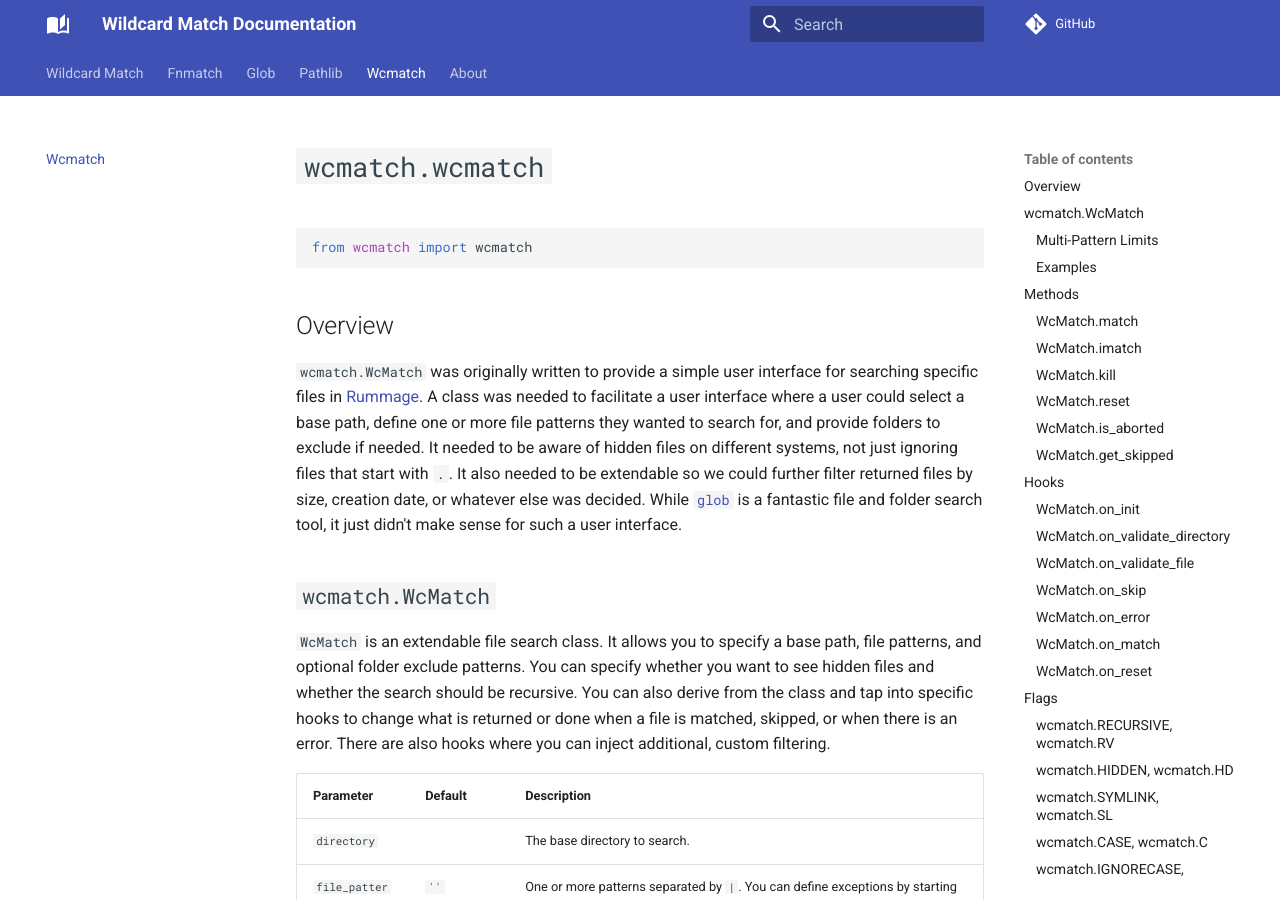
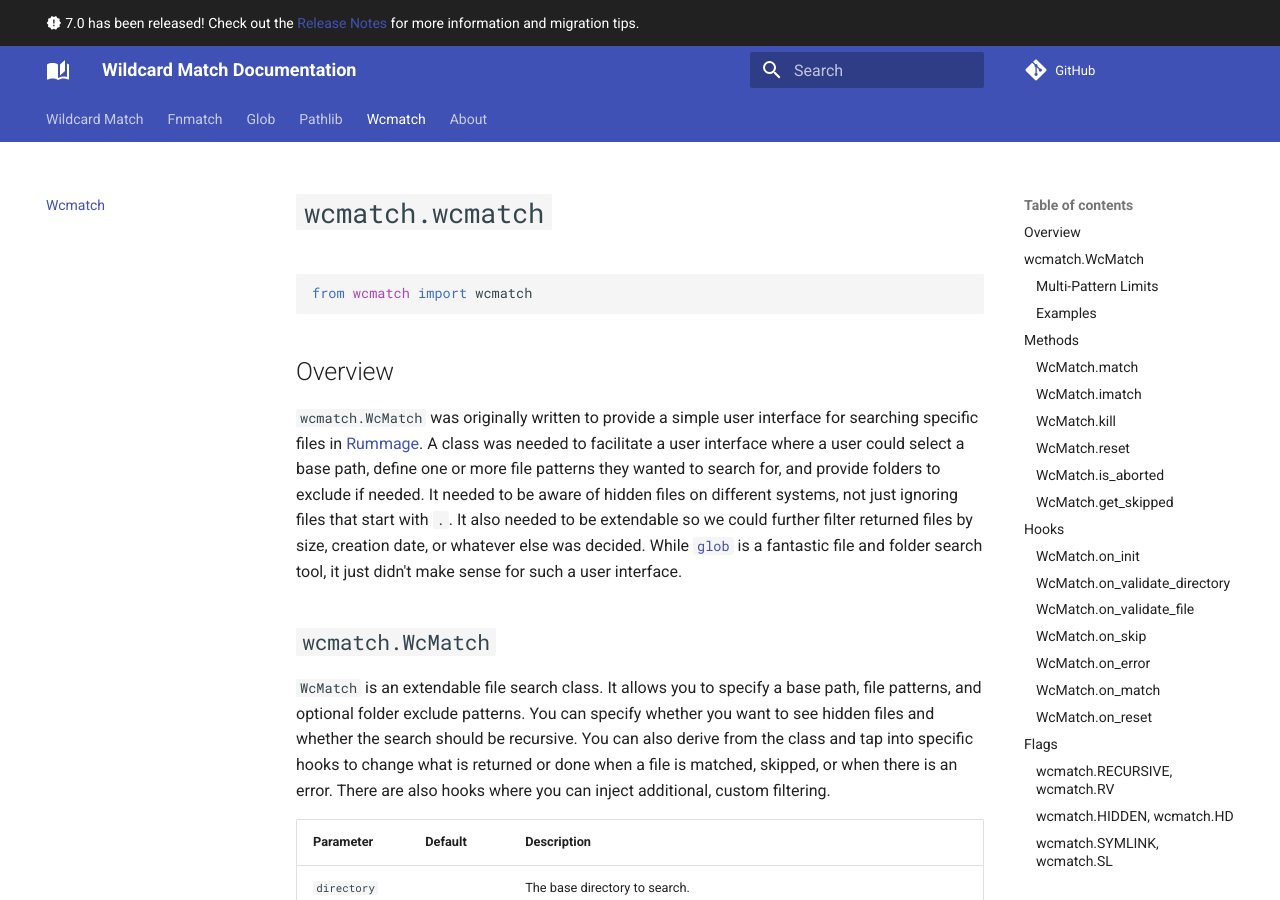
Before and after one commit to facelessuser/wcmatch, an MkDocs documentation site: the page built from docs/src/markdown/wcmatch.md, in a window 1280 px wide and 900 px high. Built offline with MkDocs 1.6.1 and Material for MkDocs 9.7.7, drawn with Linux system fonts in a browser that asks for light colours; comment, search, counter and statistics services are not loaded.

Commit message:
Add announcement about new release

```diff
--- /dev/null
+++ b/docs/theme/main.html
@@ -0,0 +1,6 @@
+{% extends "base.html" %}
+
+{% block announce %}
+<span class="twemoji"><svg xmlns="http://www.w3.org/2000/svg" viewBox="0 0 24 24"><path d="M23 12l-2.44-2.78.34-3.68-3.61-.82-1.89-3.18L12 3 8.6 1.54 6.71 4.72l-3.61.81.34 3.68L1 12l2.44 2.78-.34 3.69 3.61.82 1.89 3.18L12 21l3.4 1.46 1.89-3.18 3.61-.82-.34-3.68L23 12m-10 5h-2v-2h2v2m0-4h-2V7h2v6z"></path></svg></span>
+7.0 has been released! Check out the <a href="about/release/#upgrade-to-70">Release Notes</a> for more information and migration tips.
+{% endblock %}
--- a/mkdocs.yml
+++ b/mkdocs.yml
@@ -8,6 +8,7 @@
 
 docs_dir: docs/src/markdown
 theme:
+  custom_dir: docs/theme
   name: material
   icon:
     logo: material/book-open-page-variant
@@ -68,8 +69,8 @@
   - pymdownx.caret:
   - pymdownx.smartsymbols:
   - pymdownx.emoji:
-      emoji_index: !!python/name:pymdownx.emoji.twemoji
-      emoji_generator: !!python/name:pymdownx.emoji.to_svg
+      emoji_index: !!python/name:materialx.emoji.twemoji
+      emoji_generator: !!python/name:materialx.emoji.to_svg
   - pymdownx.escapeall:
       hardbreak: True
       nbsp: True
```
Also changed, not shown: 1 other file.
